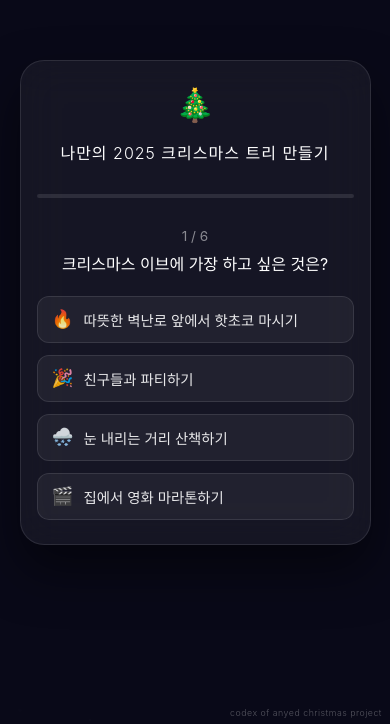
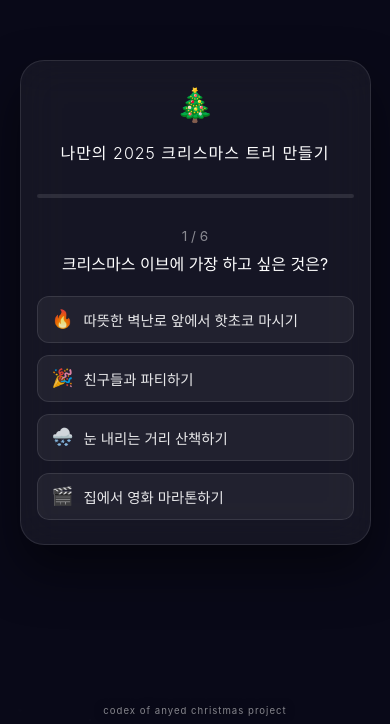
Before and after one commit to AnYejun/christmas-tree-app, a React (Vite) app: page / in a window 390 px wide. Shown: the part 120-844 px from the top of the page. Built offline with nearby package versions, Linux system fonts and the light colour scheme.

Commit message:
fix: Non-overlapping layout (buttons 90px, desc 35px, branding 10px), stronger branding, no emoji restart

```diff
--- a/src/App.jsx
+++ b/src/App.jsx
@@ -132,7 +132,7 @@ function App() {
                 📷 트리 저장하기
               </button>
               <button className="restart-btn" onClick={handleRestart}>
-                🔄 다시 시작
+                다시 시작
               </button>
             </div>
           )}
--- a/src/components/TreeDescription.css
+++ b/src/components/TreeDescription.css
@@ -1,16 +1,16 @@
 .tree-description {
     position: fixed;
-    bottom: 15px;
+    bottom: 35px;
     left: 50%;
     transform: translateX(-50%);
     z-index: 90;
     text-align: center;
-    padding: 10px 16px;
+    padding: 8px 14px;
     background: rgba(255, 255, 255, 0.06);
     border: 1px solid rgba(255, 255, 255, 0.1);
-    border-radius: 12px;
+    border-radius: 10px;
     backdrop-filter: blur(10px);
-    max-width: 280px;
+    max-width: 260px;
     width: 85%;
     animation: fadeIn 0.4s ease-out;
 }
@@ -29,45 +29,53 @@
     display: flex;
     align-items: center;
     justify-content: center;
-    gap: 6px;
-    margin-bottom: 4px;
+    gap: 5px;
+    margin-bottom: 3px;
 }
 
 .tree-emoji {
-    font-size: 1.1rem;
+    font-size: 1rem;
 }
 
 .tree-name {
-    font-size: 0.9rem;
+    font-size: 0.85rem;
     font-weight: 600;
     color: #fff;
     text-shadow: 0 0 8px rgba(255, 215, 0, 0.3);
 }
 
 .tree-detail {
-    font-size: 0.75rem;
-    color: rgba(255, 255, 255, 0.65);
-    line-height: 1.4;
+    font-size: 0.7rem;
+    color: rgba(255, 255, 255, 0.6);
+    line-height: 1.3;
     margin: 0;
 }
 
 /* Mobile adjustments */
+@media (max-width: 768px) {
+    .tree-description {
+        bottom: 32px;
+        padding: 7px 12px;
+        max-width: 240px;
+    }
+}
+
 @media (max-width: 480px) {
     .tree-description {
-        bottom: 12px;
-        padding: 8px 12px;
-        max-width: 260px;
+        bottom: 30px;
+        padding: 6px 10px;
+        max-width: 220px;
     }
 
     .tree-emoji {
-        font-size: 1rem;
+        font-size: 0.9rem;
     }
 
     .tree-name {
-        font-size: 0.85rem;
+        font-size: 0.75rem;
     }
 
     .tree-detail {
-        font-size: 0.7rem;
+        font-size: 0.65rem;
     }
 }
--- a/src/index.css
+++ b/src/index.css
@@ -83,7 +83,7 @@ body::before {
 /* Button Container */
 .button-container {
   position: fixed;
-  bottom: 55px;
+  bottom: 90px;
   left: 50%;
   transform: translateX(-50%);
   z-index: 100;
@@ -198,7 +198,7 @@ body::before {
   }
 
   .button-container {
-    bottom: 50px;
+    bottom: 75px;
     gap: 10px;
   }
 
@@ -219,7 +219,7 @@ body::before {
   }
 
   .button-container {
-    bottom: 45px;
+    bottom: 65px;
     gap: 8px;
   }
 
@@ -237,20 +237,21 @@ body::before {
 /* Branding Watermark */
 .branding {
   position: fixed;
-  bottom: 8px;
-  right: 12px;
+  bottom: 10px;
+  left: 50%;
+  transform: translateX(-50%);
   z-index: 50;
-  font-size: 0.65rem;
-  color: rgba(255, 255, 255, 0.3);
-  letter-spacing: 0.5px;
-  font-weight: 300;
+  font-size: 0.7rem;
+  color: rgba(255, 255, 255, 0.5);
+  letter-spacing: 1px;
+  font-weight: 400;
   pointer-events: none;
+  text-shadow: 0 0 10px rgba(0, 0, 0, 0.5);
 }
 
 @media (max-width: 480px) {
   .branding {
-    font-size: 0.55rem;
-    right: 8px;
-    bottom: 6px;
+    font-size: 0.6rem;
+    bottom: 8px;
   }
 }
```
